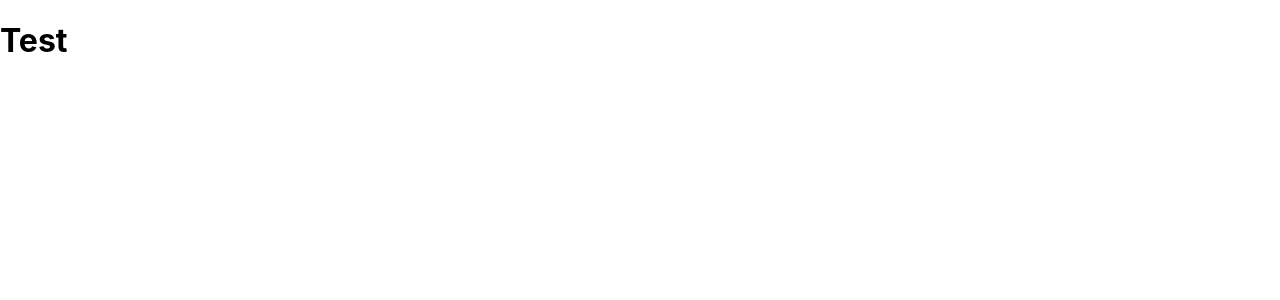
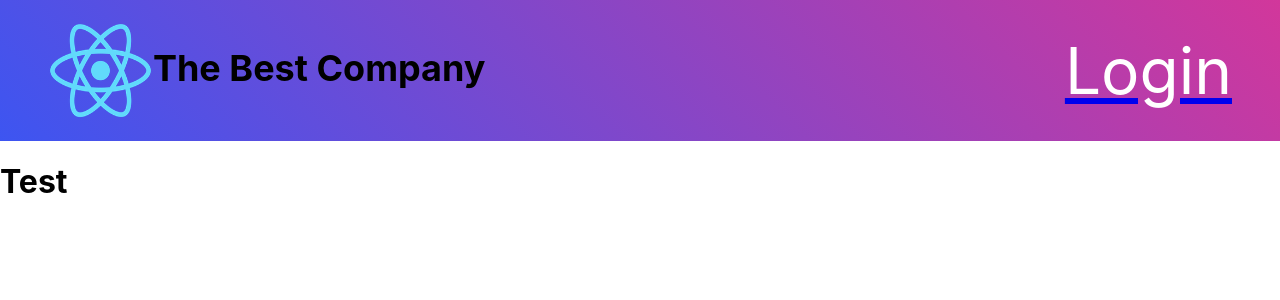
Before and after one commit to justwillj/Navigation-bar-exercise-v1, a React (Create React App) app: page / in a window 1280 px wide. Shown: the top 300 px of the page. Built offline with nearby package versions, Linux system fonts and the light colour scheme.

Commit message:
Added styling and link to route to /food

```diff
--- a/src/components/app/App.js
+++ b/src/components/app/App.js
@@ -1,9 +1,14 @@
+import NavBar from "../navBar/NavBar";
 import "./App.css";
+import { BrowserRouter, Route } from "react-router-dom";
 
 function App() {
   return (
     <div>
-      <h1>Test</h1>
+      <BrowserRouter>
+        <NavBar />
+        <h1>Test</h1>
+      </BrowserRouter>
     </div>
   );
 }
--- /dev/null
+++ b/src/components/navBar/NavBar.css
@@ -0,0 +1,31 @@
+
+/* Link that helped me with the nav styling
+ https://dev.to/supanthapaul/create-a-simple-navbar-with-7-lines-of-css-4h7f */
+nav {
+    display: flex;
+    justify-content: space-between;
+    padding: 1rem 3rem;
+    background: linear-gradient(45deg, #3d55f1, #d2379b);
+  }
+
+nav ul {
+    display: flex;
+    list-style: none;
+}
+
+nav li {
+    font-size: 4rem;
+    color: white;
+    padding-left: 5rem;
+  }
+
+  .header{
+    font-size: x-large;
+    text-align: center;
+    display: flex;
+  }
+
+  img{
+
+    width: 20%;
+  }
--- /dev/null
+++ b/src/components/navBar/NavBar.js
@@ -0,0 +1,20 @@
+import "./NavBar.css";
+import { Link } from "react-router-dom";
+const NavBar = ({ test }) => {
+  return (
+    <nav>
+      <div className="header">
+        <img src="/logo192.png" alt="logo"></img>
+        <h1>The Best Company</h1>
+      </div>
+      <ul>
+        <Link to="/food">
+          <li>Login</li>
+        </Link>
+        {test ? <li>Food</li> : null}
+        {test ? <li>Food</li> : null}
+      </ul>
+    </nav>
+  );
+};
+export default NavBar;
```
Also changed, not shown: 1 other file (tests, documents, lock files or other folders).
